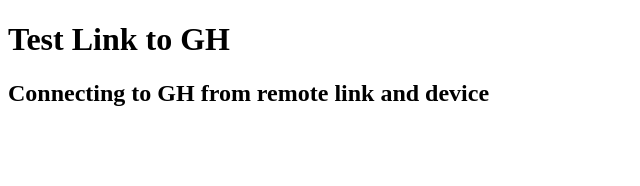
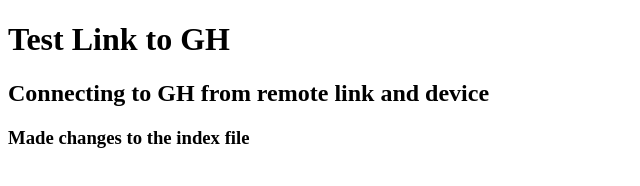
Before and after one commit to goobric/GHLink, a plain HTML site: page index.html in a window 1280 px wide. Shown: the whole page, without its empty margins (0-640 px from the left). Drawn offline with Linux system fonts and the light colour scheme.

Commit message:
added ln13

```diff
--- a/index.html
+++ b/index.html
@@ -10,5 +10,7 @@
     <h1>Test Link to GH</h1>
     <h2>Connecting to GH from remote link and device</h2>
 
+    <h3>Made changes to the index file</h3>
+
 </body>
 </html>
```
